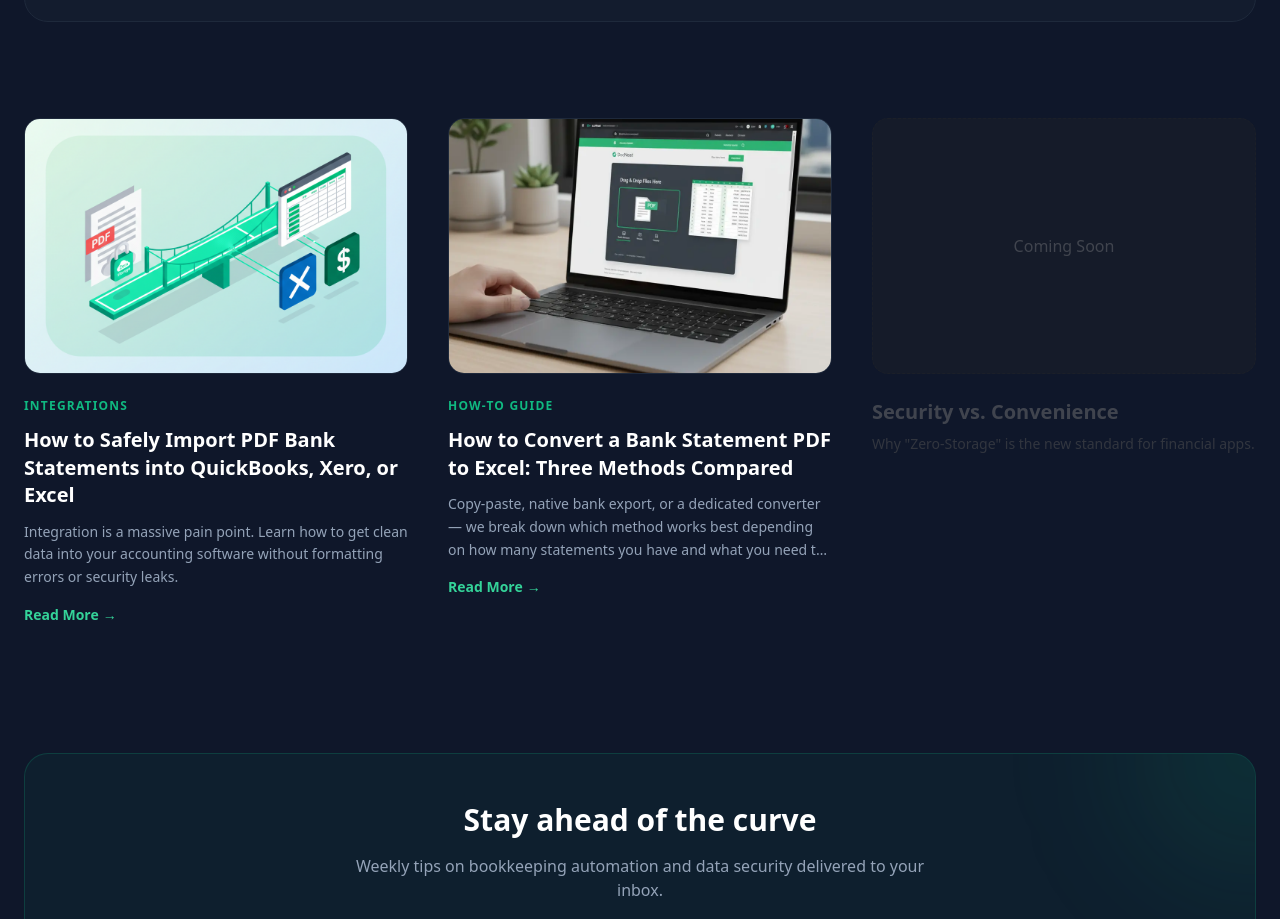
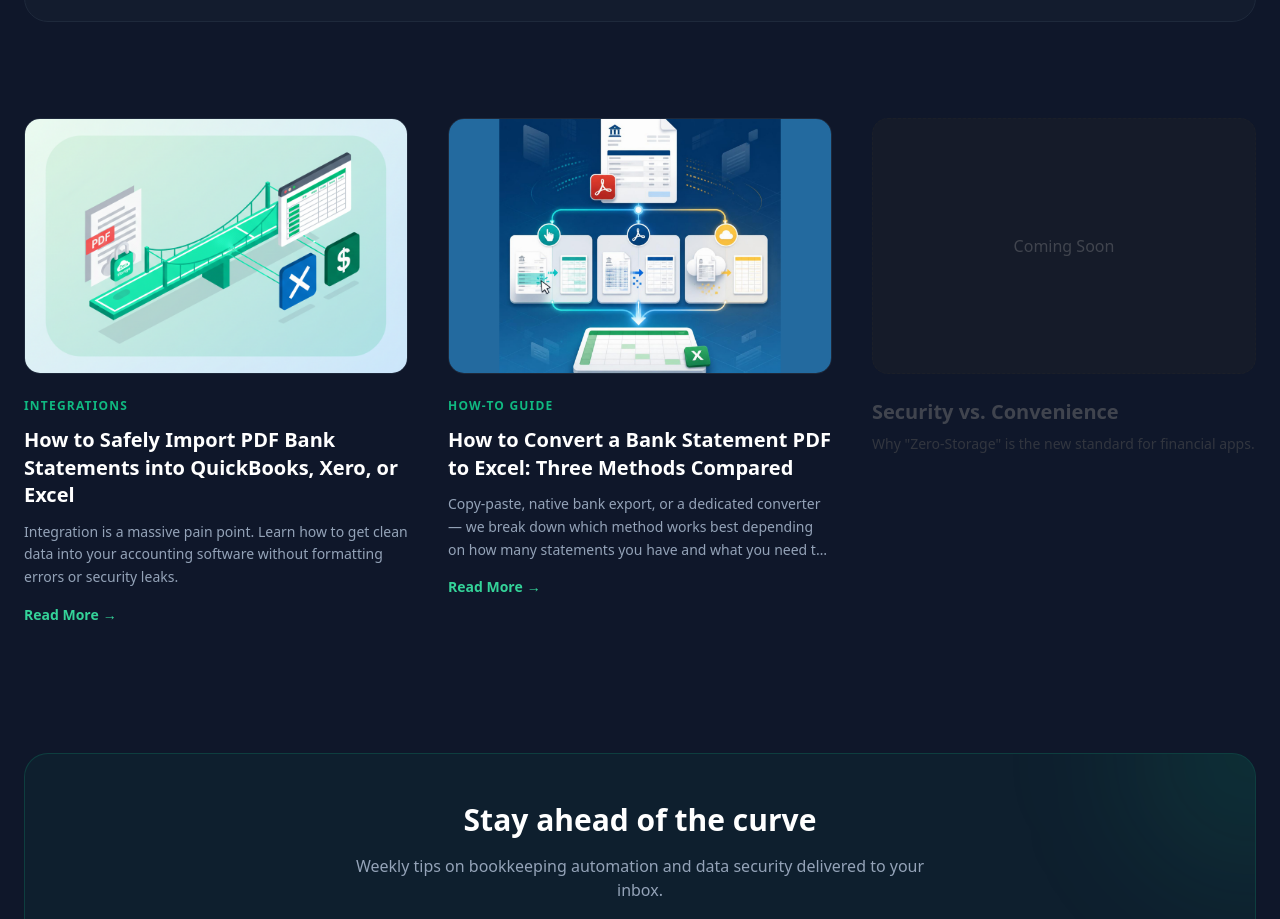
Before and after one commit to timarmstead/docneat-frontend, a Next.js app: page /blog in a window 1280 px wide. Shown: the part 833-1752 px from the top of the page. Built offline with nearby package versions, Linux system fonts and the light colour scheme; no server answers.

Commit message:
Update blog index page images

```diff
--- a/app/blog/page.tsx
+++ b/app/blog/page.tsx
@@ -19,7 +19,7 @@ const posts = [
     title: "How to Convert a Bank Statement PDF to Excel: Three Methods Compared",
     excerpt: "Copy-paste, native bank export, or a dedicated converter — we break down which method works best depending on how many statements you have and what you need to do with the data.",
     href: "/blog/bank-statement-pdf-to-excel",
-    image: "/images/blog/bank-statement-to-excel.png",
+    image: "/images/blog/How-to-Convert-Bank-Statements-to-Excel.png",
     category: "How-to Guide"
   }
 ];
```
